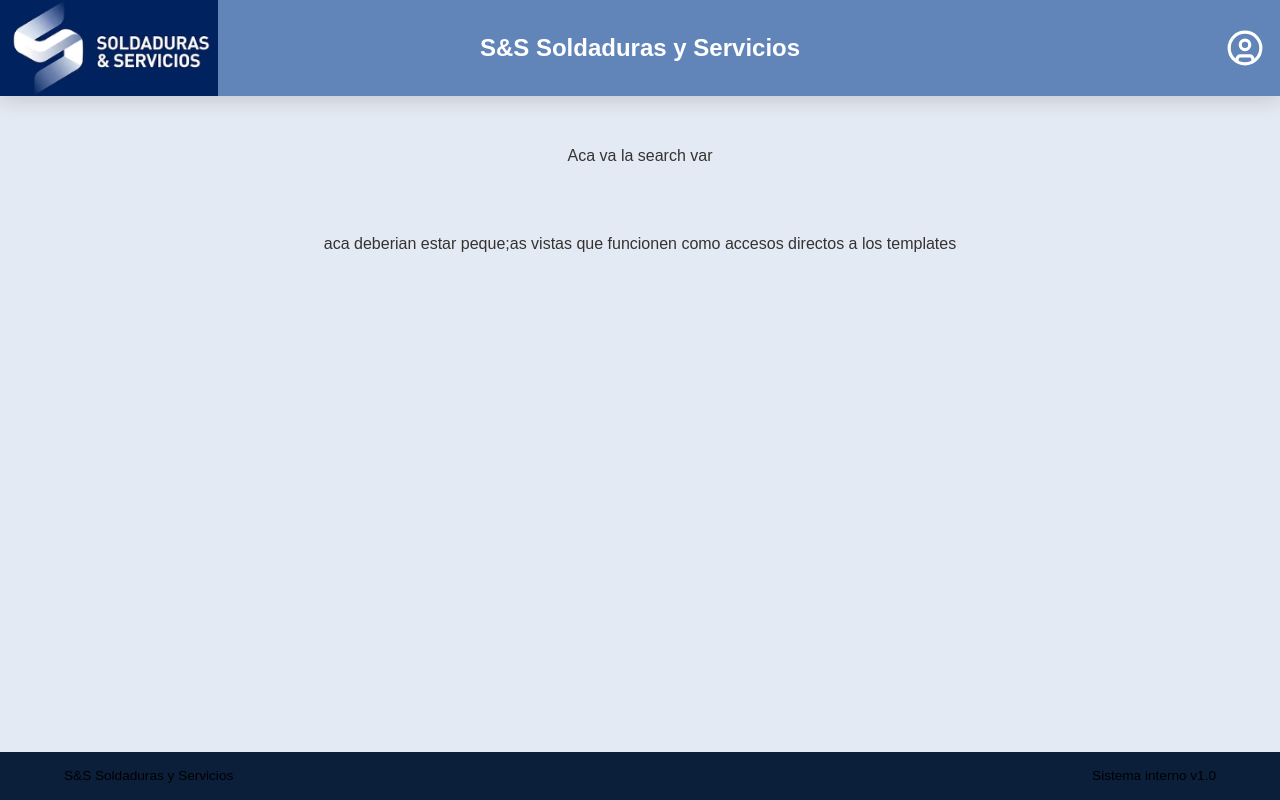
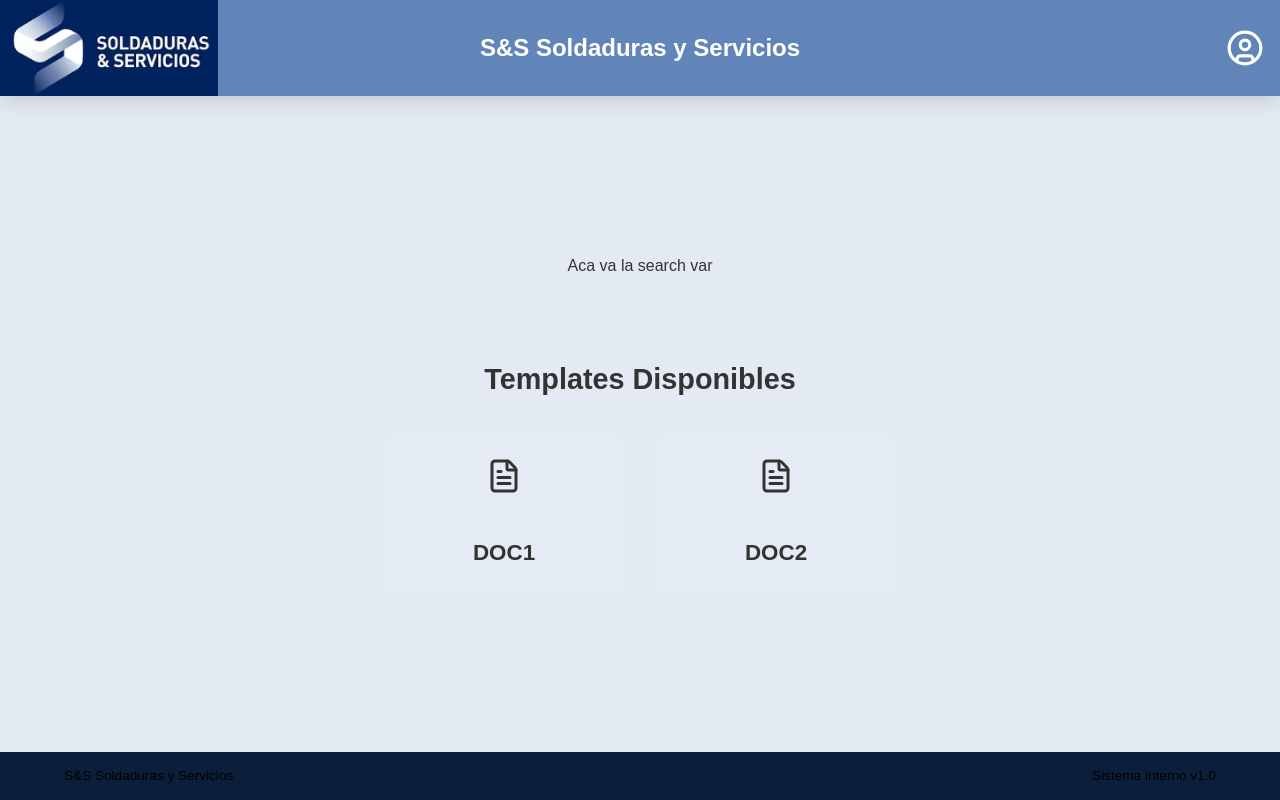
Before and after one commit to muriRam/SyS-Front, a Next.js app: page / in a window 1280 px wide. Built offline with nearby package versions, Linux system fonts and the light colour scheme.

Commit message:
feat + fix: incoporacion de templates + correccion proporciones Home

```diff
--- a/src/app/page.tsx
+++ b/src/app/page.tsx
@@ -1,4 +1,4 @@
-import HomePage from "@/components/pages/home/HomePage.component";
+import HomePage from "@/components/Pages/home/HomePage.component";
 
 export default function Home() {
   return <HomePage/>
--- /dev/null
+++ b/src/components/Search/SearchSection.component.tsx
@@ -0,0 +1,11 @@
+import styles from "./SearchSection.module.css"
+
+export const SearchSection = () => {
+    return(
+            <section className={styles.searchSection}>
+                <h3> Aca va la search var</h3>
+            </section>
+    )
+}
+
+export default SearchSection;
--- /dev/null
+++ b/src/components/Search/SearchSection.module.css
@@ -0,0 +1,9 @@
+.searchSection {
+  width: 100%;
+
+  display: flex;
+  justify-content: center;
+  align-items: center;
+
+  padding: 1rem 0;
+}
--- /dev/null
+++ b/src/components/Templates/TemplateCard/TemplateCard.component.tsx
@@ -0,0 +1,29 @@
+import styles from "./TemplateCard.module.css"
+import Link from "next/link"
+import { FileText } from "lucide-react"
+
+type Props = {
+    name: string;
+    route: string;
+}
+
+const TemplateCard = ({
+    name,
+    route,
+}: Props) => {
+    return(
+        <Link href={route} className={styles.card}>
+            <div className={styles.cardContainer}>
+                <FileText size={36} />
+            </div>
+
+            <div className={styles.content}>
+                <h3 className={styles.name}>
+                {name}
+                </h3>
+            </div>
+        </Link>
+    )
+}
+
+export default TemplateCard;
--- /dev/null
+++ b/src/components/Templates/TemplateCard/TemplateCard.module.css
@@ -0,0 +1,43 @@
+.card {
+  width: 240px;
+  height: 160px;
+  display: flex;
+  flex-direction: column;
+  align-items: center;
+  justify-content: space-between;
+  padding: 1.5rem;
+  border-radius: 1rem;
+  background-color: rgba(255, 255, 255, 0.05);
+  text-decoration: none;
+  color: var(--color-text);
+  cursor: pointer;
+  transition:
+    transform 0.2s ease,
+    background-color 0.2s ease,
+    box-shadow 0.2s ease,
+    color 0.2s ease;
+}
+
+.card:hover {
+  transform: translateY(-4px);
+  background-color: var(--color-accent);
+  box-shadow: 0 8px 24px rgba(0,0,0,0.15);
+  color: var(--color-title);
+}
+
+.cardContainer {
+  display: flex;
+  justify-content: flex-start;
+}
+
+.content {
+  display: flex;
+  flex-direction: column;
+
+  gap: 0.4rem;
+}
+
+.name {
+  font-size: 1.4rem;
+  font-weight: 700;
+}
--- /dev/null
+++ b/src/components/Templates/TemplateSection/TemplateSection.component.tsx
@@ -0,0 +1,25 @@
+import styles from "./TemplateSection.module.css"
+import TemplateCard from "../TemplateCard/TemplateCard.component";
+const TemplateSection = () => {
+    return(
+        <section className={styles.templatesSection}>
+            <h2 className={styles.title}>
+                Templates Disponibles
+            </h2>
+
+            <div className={styles.cardsContainer}>
+                <TemplateCard
+                    name="DOC1"
+                    route=""
+                />
+
+                <TemplateCard
+                    name="DOC2"
+                    route=""
+                />
+            </div>
+        </section>
+    )
+}
+
+export default TemplateSection;
--- /dev/null
+++ b/src/components/Templates/TemplateSection/TemplateSection.module.css
@@ -0,0 +1,27 @@
+.templatesSection {
+  flex: 1;
+  width: 100%;
+
+  display: flex;
+  flex-direction: column;
+  align-items: center;
+
+  padding: 1rem;
+}
+
+.title {
+  font-size: 1.8rem;
+  font-weight: 700;
+
+  color: var(--color-text);
+}
+
+.cardsContainer {
+  width: 100%;
+  display: flex;
+  justify-content: center;
+  align-items: center;
+  flex-wrap: wrap;
+  margin-top: 2rem;
+  gap: 2rem;
+}
--- a/src/components/pages/home/HomePage.component.tsx
+++ b/src/components/pages/home/HomePage.component.tsx
@@ -1,13 +1,14 @@
 import styles from "./HomePage.module.css";
+import SearchSection from "@/components/Search/SearchSection.component";
+import TemplateSection from "@/components/Templates/TemplateSection/TemplateSection.component";
 
 export const HomePage = () => (
     <div className={styles.container}>
-        <section className={styles.searchSection}>
-            <h1> Aca va la search var</h1>
-        </section>
-        <section className={styles.templatesSection}>
-            <h2> aca deberian estar peque;as vistas que funcionen como accesos directos a los templates</h2>
-        </section>
+        <div className={styles.contentWrapper}>
+            <SearchSection />
+            <TemplateSection />
+        </div>
+
     </div>
 )
 
--- a/src/components/pages/home/HomePage.module.css
+++ b/src/components/pages/home/HomePage.module.css
@@ -2,38 +2,18 @@
     width: 100%;
     display: flex;
     flex: 1;
-    flex-direction: column;
+    justify-content: center;
     align-items: center;
     background-color: var(--color-background);
     color: var( --color-text);
     padding: 2rem;
-    gap: 2rem;
 }
 
-.section{
+.contentWrapper{
+    width: 100%;
+    max-width: 1200px;
     display: flex;
+    flex-direction: column;
     align-items: center;
-    justify-content: center;
-    margin-top: 2rem;
+    gap: 3rem;
 }
-
-.searchSection {
-  width: 100%;
-
-  display: flex;
-  justify-content: center;
-  align-items: center;
-
-  padding: 1rem 0;
-}
-
-.templatesSection {
-  flex: 1;
-  width: 100%;
-
-  display: flex;
-  justify-content: center;
-  align-items: flex-start;
-
-  padding: 1rem;
-}
```
